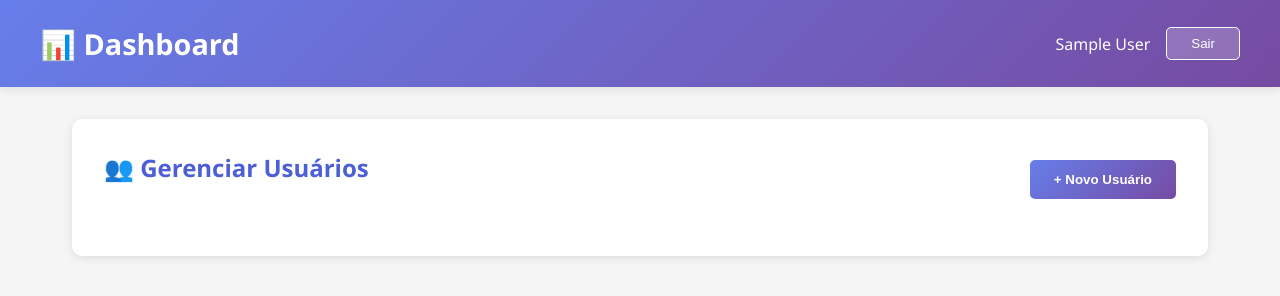
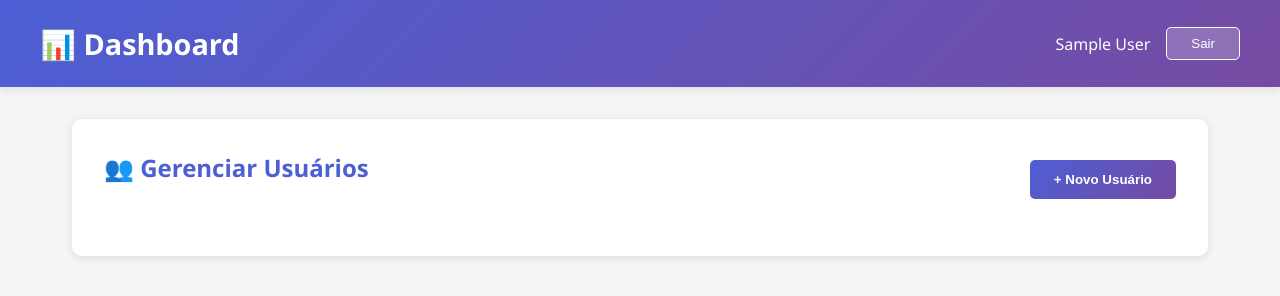
Before and after one commit to N30R4BB1t/login-register, a website: page views/dashboard.html in a window 1280 px wide. Drawn offline with Linux system fonts and the light colour scheme; no server answers; sample sign-in values are in the browser's storage.

Commit message:
Update style_dashboard.css

```diff
--- a/public/css/style_dashboard.css
+++ b/public/css/style_dashboard.css
@@ -11,7 +11,7 @@
         }
 
         .header {
-            background: linear-gradient(135deg, #667eea 0%, #764ba2 100%);
+            background: linear-gradient(135deg, #4c5fd5 0%, #764ba2 100%);
             color: white;
             padding: 1.5rem 2rem;
             box-shadow: 0 2px 10px rgba(0,0,0,0.1);
@@ -74,7 +74,7 @@
 
         .btn {
             padding: 0.75rem 1.5rem;
-            background: linear-gradient(135deg, #667eea 0%, #764ba2 100%);
+            background: linear-gradient(135deg, #4c5fd5 0%, #764ba2 100%);
             color: white;
             border: none;
             border-radius: 5px;
@@ -114,7 +114,7 @@
 
         th {
             background: #f8f9fa;
-            color: #667eea;
+            color: #4c5fd5;
             font-weight: 600;
         }
 
```
